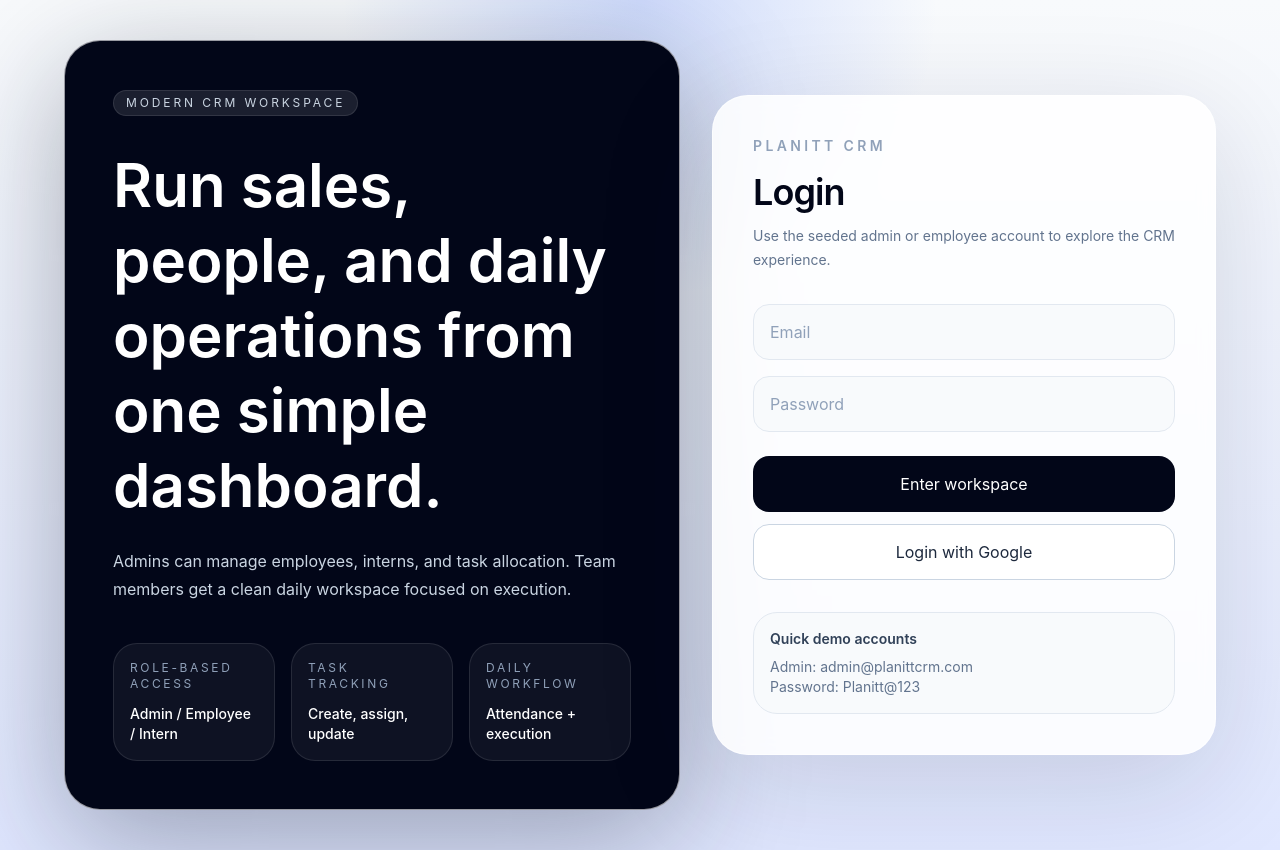
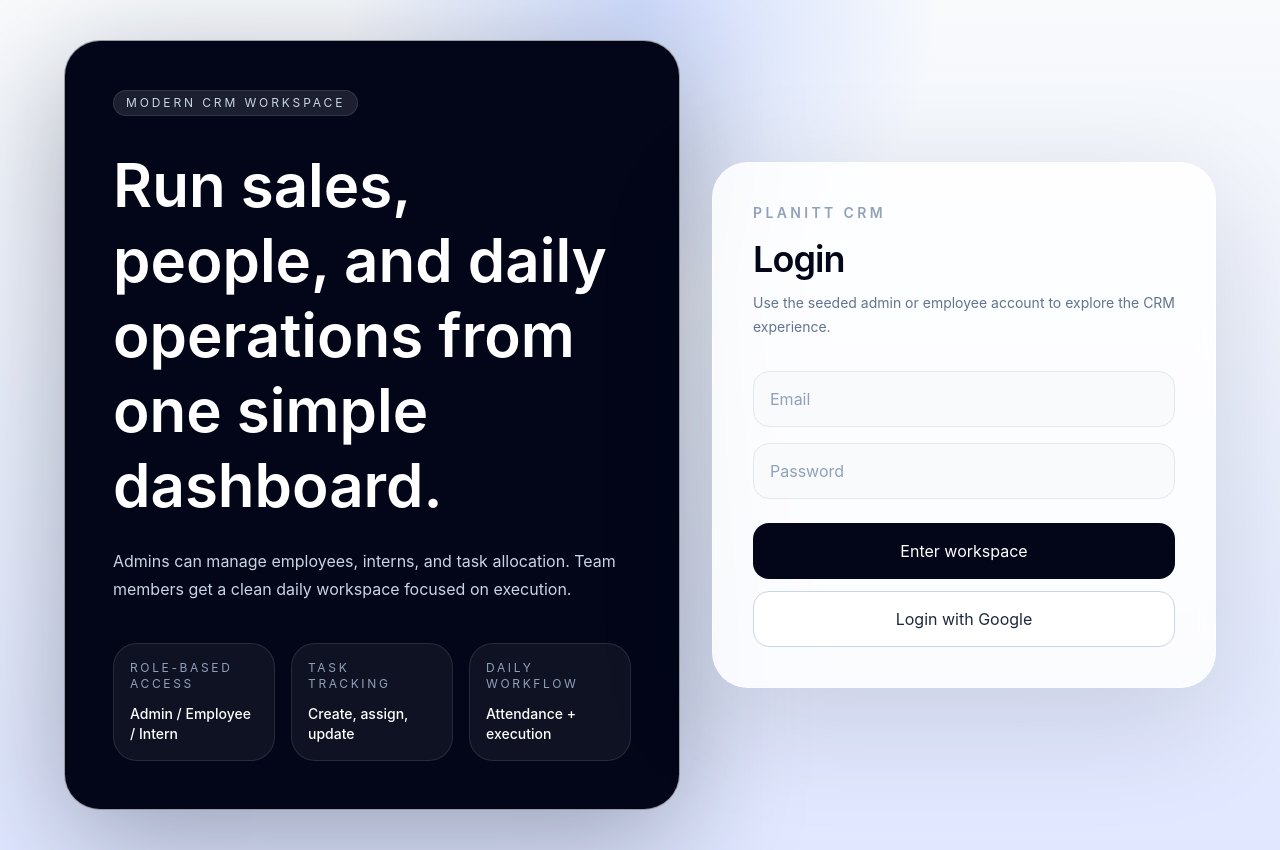
Before and after one commit to ANSHM30/PLANITT-CRM, a Next.js app in the folder client/: page /login in a window 1280 px wide. Built offline with nearby package versions, Linux system fonts and the light colour scheme; no server answers.

Commit message:
Demo login deleted

```diff
--- a/client/app/login/page.tsx
+++ b/client/app/login/page.tsx
@@ -173,12 +173,6 @@ export default function LoginPage() {
           >
             {googleLoading ? "Redirecting to Google..." : "Login with Google"}
           </button>
-
-          <div className="mt-8 rounded-3xl border border-slate-200 bg-slate-50 p-4 text-sm text-slate-500">
-            <p className="font-semibold text-slate-700">Quick demo accounts</p>
-            <p className="mt-2">Admin: admin@planittcrm.com</p>
-            <p>Password: Planitt@123</p>
-          </div>
         </section>
       </div>
     </div>
```
Also changed, not shown: 1 other file (tests, documents, lock files or other folders).
